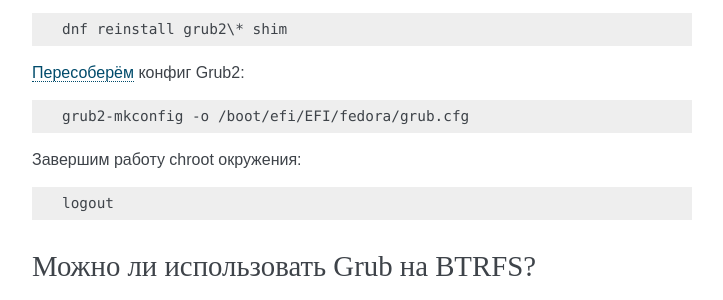
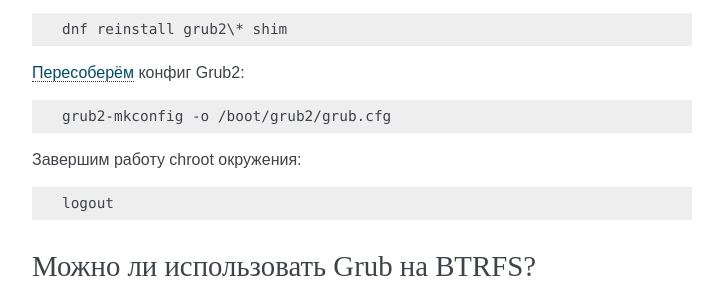
Before and after one commit to RussianFedora/FAQ, a Sphinx documentation site: the page built from source/installation.rst, in a window 1280 px wide and 900 px high, scrolled down 7919 px. Shown: the part 152-452 px from the top of the window, without its empty margins (388-1111 px from the left). Built offline with Sphinx 7.4.7, drawn with Linux system fonts in a browser that asks for light colours; comment, search, counter and statistics services are not loaded.

Commit message:
Updated grub-restore question.

```diff
--- a/source/installation.rst
+++ b/source/installation.rst
@@ -424,7 +424,7 @@
 
 .. code-block:: text
 
-    grub2-mkconfig -o /boot/efi/EFI/fedora/grub.cfg
+    grub2-mkconfig -o /boot/grub2/grub.cfg
 
 Завершим работу chroot окружения:
 
```
Also changed, not shown: other parts of source/installation.rst (+1 -1 lines).
